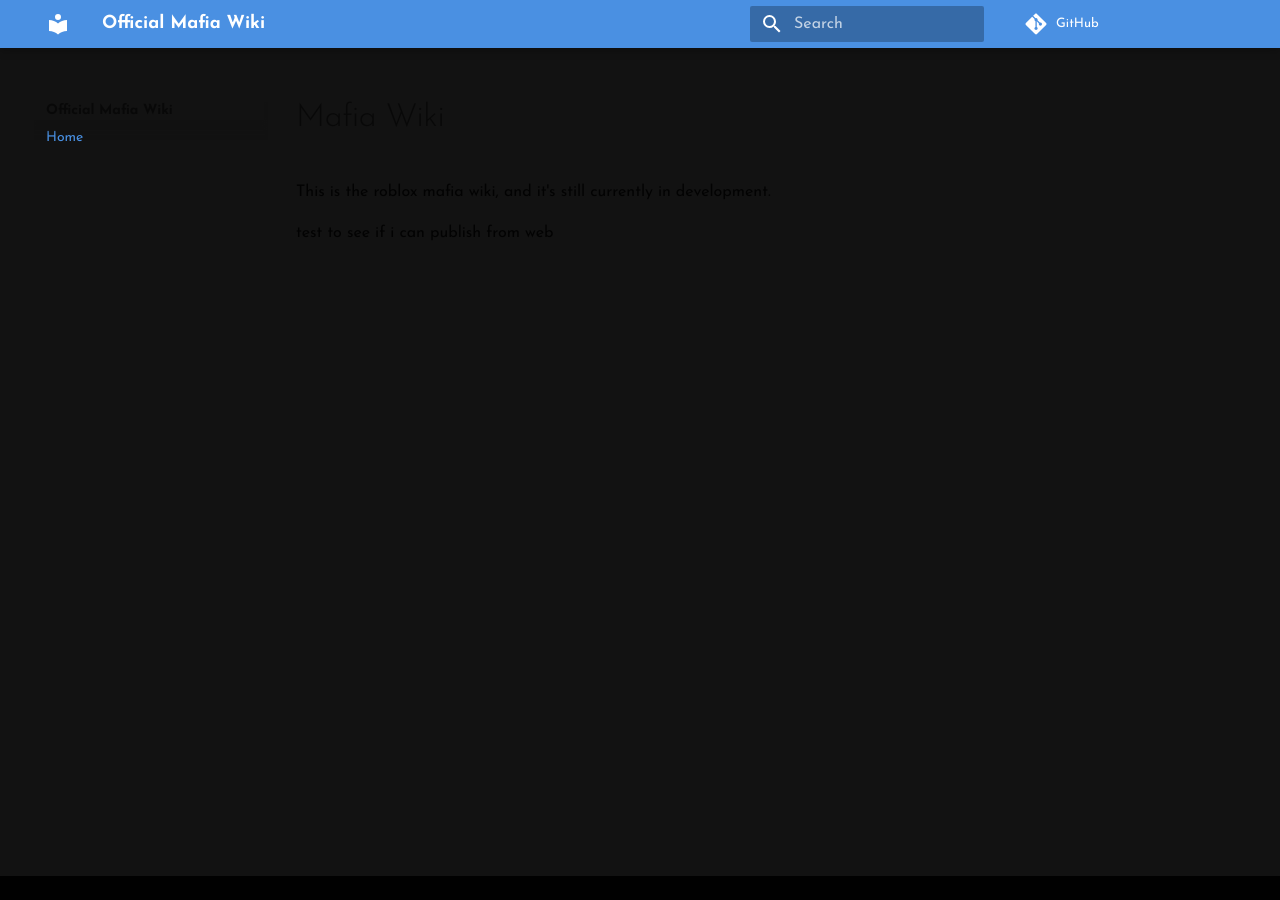
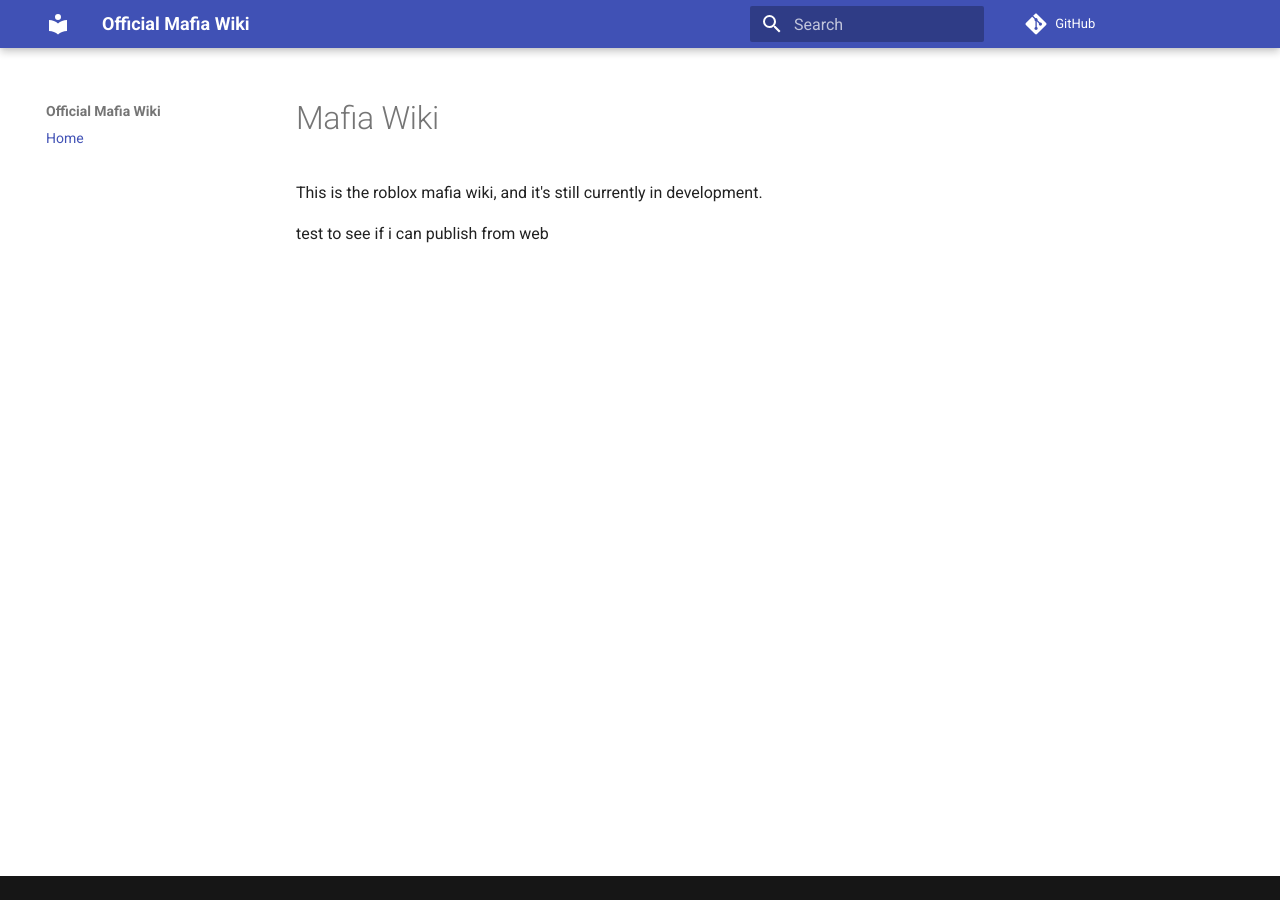
Before and after one commit to OctaNebula/mafia-wiki, an MkDocs documentation site: the page built from docs/index.md, in a window 1280 px wide. Built offline with MkDocs 1.6.1 and Material for MkDocs 9.7.7, drawn with Linux system fonts in a browser that asks for light colours; comment, search, counter and statistics services are not loaded.

Commit message:
commented out css (for now)

```diff
--- a/docs/stylesheets/extra.css
+++ b/docs/stylesheets/extra.css
@@ -1,12 +1,14 @@
+/*
 @import url('https://fonts.googleapis.com/css2?family=Josefin+Sans:wght@300;400;700&display=swap');
 
 :root {
-    --md-primary-fg-color: #4a90e2; /* Change primary color */
-    --md-accent-fg-color: #ff4081; /* Change accent color */
-    --md-default-bg-color: #121212; /* Change background color */
+    --md-primary-fg-color: #4a90e2;
+    --md-accent-fg-color: #ff4081;
+    --md-default-bg-color: #121212;
     --md-text-font: "Josefin Sans", sans-serif;
 }
 
 body {
     font-family: var(--md-text-font);
 }
+*/
```
